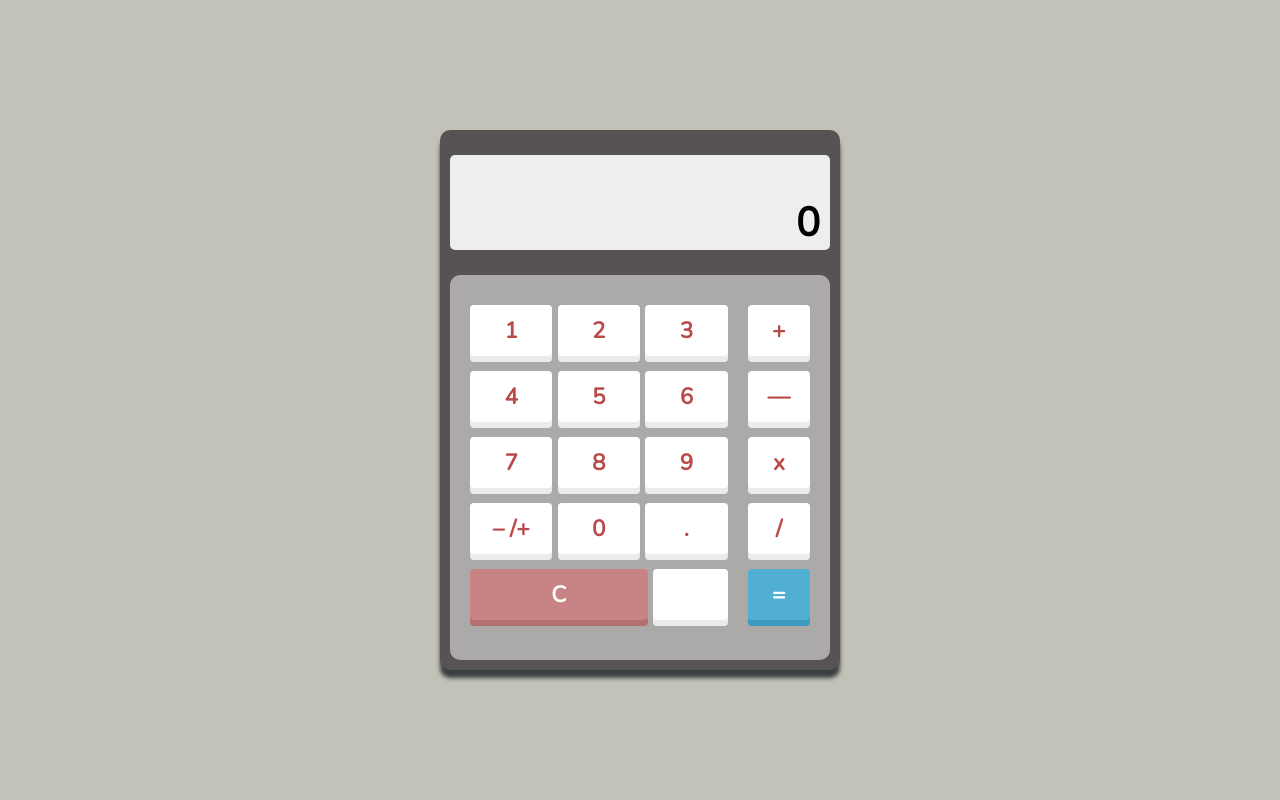
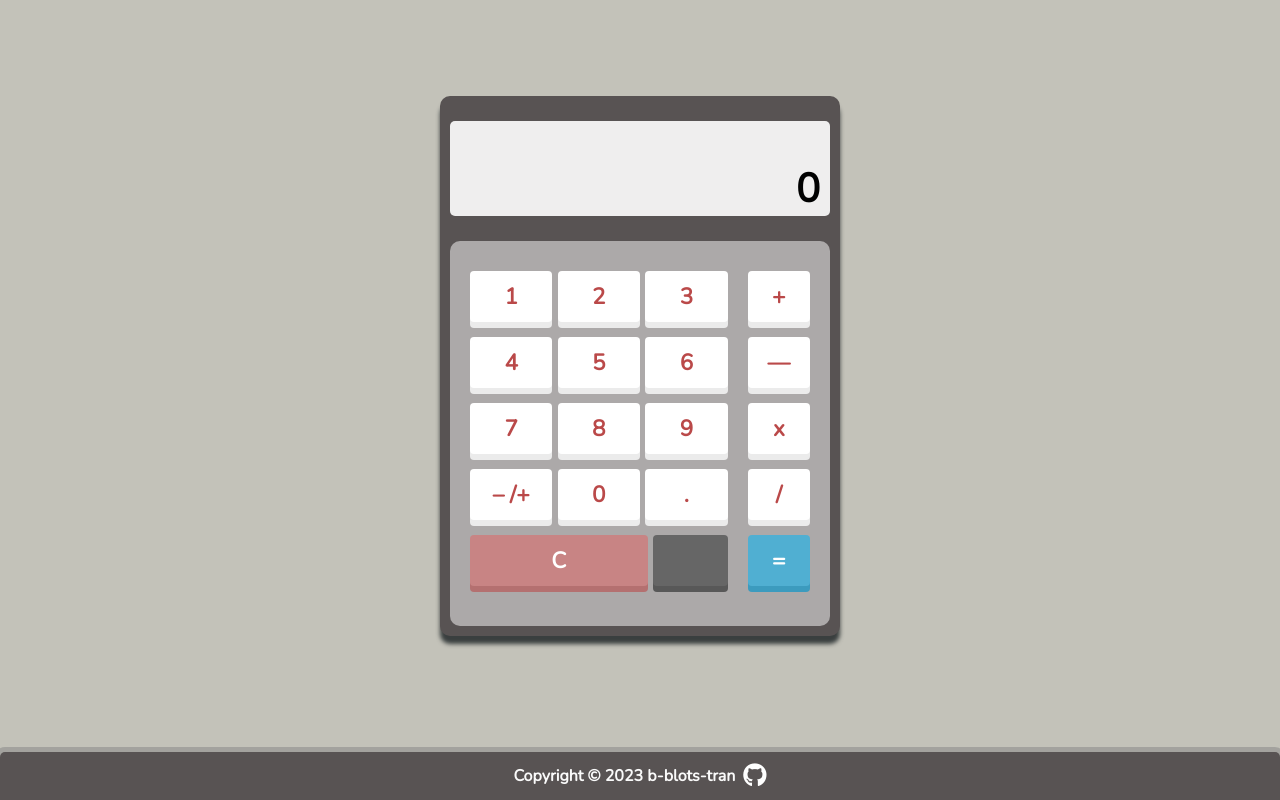
Before and after one commit to brian-b-tran/simple-calculator, a website with bundled scripts: page index.html in a window 1280 px wide. Built offline with nearby package versions, Linux system fonts and the light colour scheme.

Commit message:
add footer and footer content with styling

```diff
--- a/index.html
+++ b/index.html
@@ -9,6 +9,10 @@
       href="https://fonts.googleapis.com/icon?family=Material+Icons"
       rel="stylesheet"
     />
+    <script
+      src="https://kit.fontawesome.com/185acf8382.js"
+      crossorigin="anonymous"
+    ></script>
     <title>Simple Calculator</title>
   </head>
   <body>
@@ -53,5 +57,17 @@
         </div>
       </div>
     </div>
+    <div class="footer">
+      <div class="copyright">
+        Copyright &copy;
+        <script>
+          document.write(new Date().getFullYear());
+        </script>
+        b-blots-tran
+        <a href="https://github.com/b-blots-tran">
+          <i class="fab fa-github" aria-hidden="true"></i>
+        </a>
+      </div>
+    </div>
   </body>
 </html>
--- a/script.js
+++ b/script.js
@@ -107,6 +107,7 @@ clearBtn.addEventListener("click", () => {
   savedOperand = "";
   isEqualBtnPressed = false;
 });
+
 backBtn.addEventListener("click", () => {
   currentOperand = currentOperand.slice(0, -1);
   if (currentOperand == "") {
@@ -115,6 +116,7 @@ backBtn.addEventListener("click", () => {
     currentInputDiv.textContent = currentOperand;
   }
 });
+
 dotBtn.addEventListener("click", () => {
   console.log(".");
   if (currentOperand.length < 15 && !currentOperand.includes(".")) {
--- a/styles.css
+++ b/styles.css
@@ -14,6 +14,8 @@ body {
   margin: 0;
   font-family: "Nunito", sans-serif;
   background-color: rgba(156, 154, 139, 0.6);
+  display: flex;
+  flex-direction: column;
 }
 
 h1 {
@@ -38,6 +40,7 @@ h1 {
 
 #clear:active,
 #equal:active,
+#back:active,
 .button:active {
   transform: translateY(6px);
   -webkit-transform: translateY(6px);
@@ -68,12 +71,14 @@ h1 {
   flex: 4 1 auto;
   background-color: rgb(200, 132, 132);
   box-shadow: rgb(180, 112, 112) 0px 6px 0px;
-  color: white;
+  color: rgb(255, 255, 255);
 }
 #back {
   flex: 1 1 auto;
   padding: 0px;
-  color: rgb(103, 165, 111);
+  background-color: rgb(102, 102, 102);
+  color: rgb(178, 151, 214);
+  box-shadow: rgb(88, 88, 88) 0px 6px 0px;
   display: flex;
   justify-content: center;
   padding-left: 10px;
@@ -148,3 +153,31 @@ h1 {
   margin-right: 5px;
   visibility: hidden;
 }
+.footer {
+  padding: 8px;
+  margin-top: 1.2rem;
+  background-color: rgb(88, 83, 83);
+  border-radius: 5px 5px 0 0;
+  border-bottom: none;
+  justify-content: center;
+  align-items: center;
+  box-shadow: 0px 0px 0px 5px rgba(131, 131, 131, 0.5);
+}
+
+.copyright {
+  display: flex;
+  max-width: 400px;
+  font-size: 1rem;
+  font-weight: bold;
+  padding: 0;
+  margin: 0 auto;
+  color: rgb(250, 250, 250);
+  text-align: center;
+  align-items: center;
+  justify-content: center;
+}
+.copyright a {
+  color: white;
+  font-size: 1.5rem;
+  margin-left: 0.5rem;
+}
```
